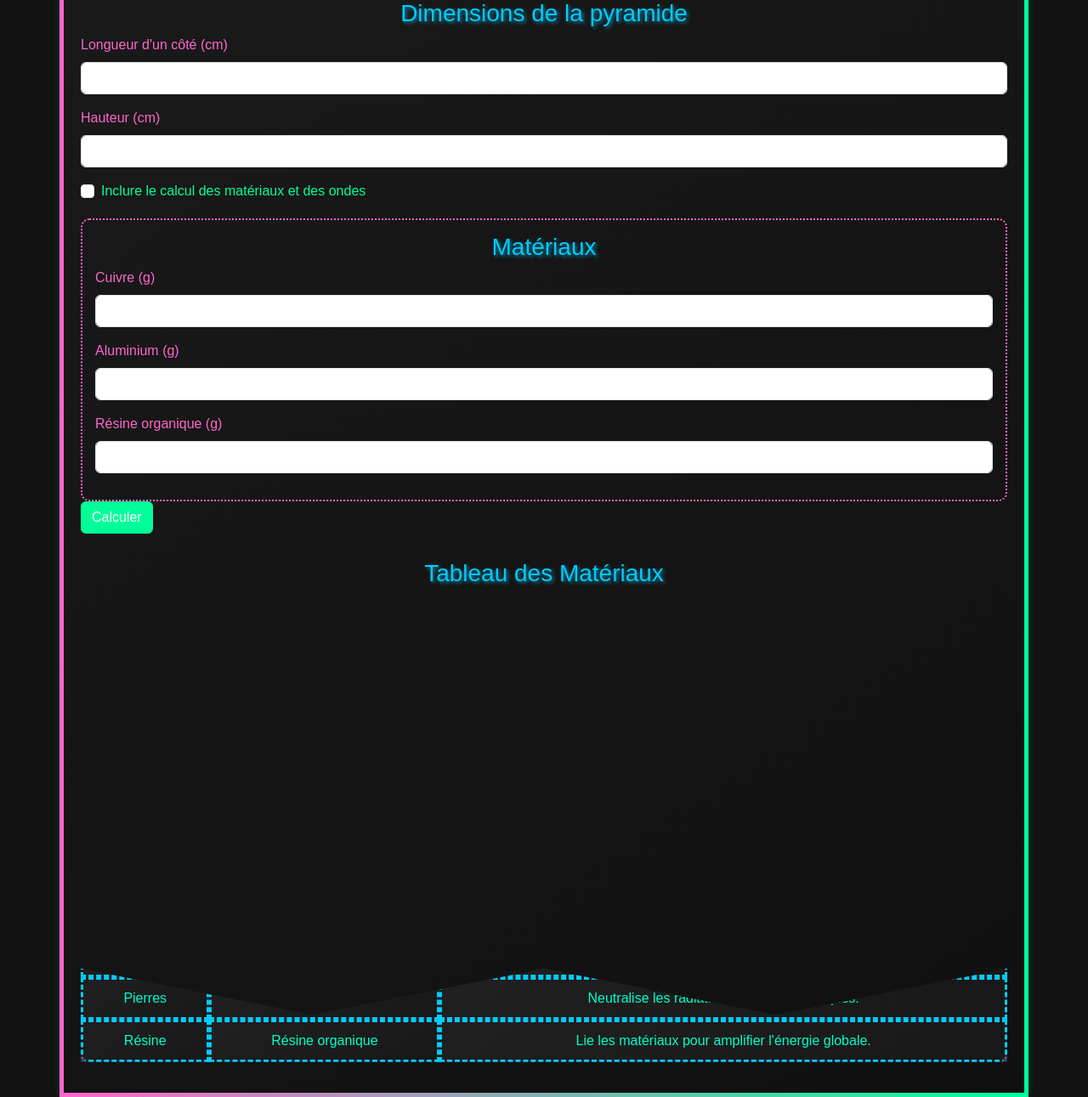
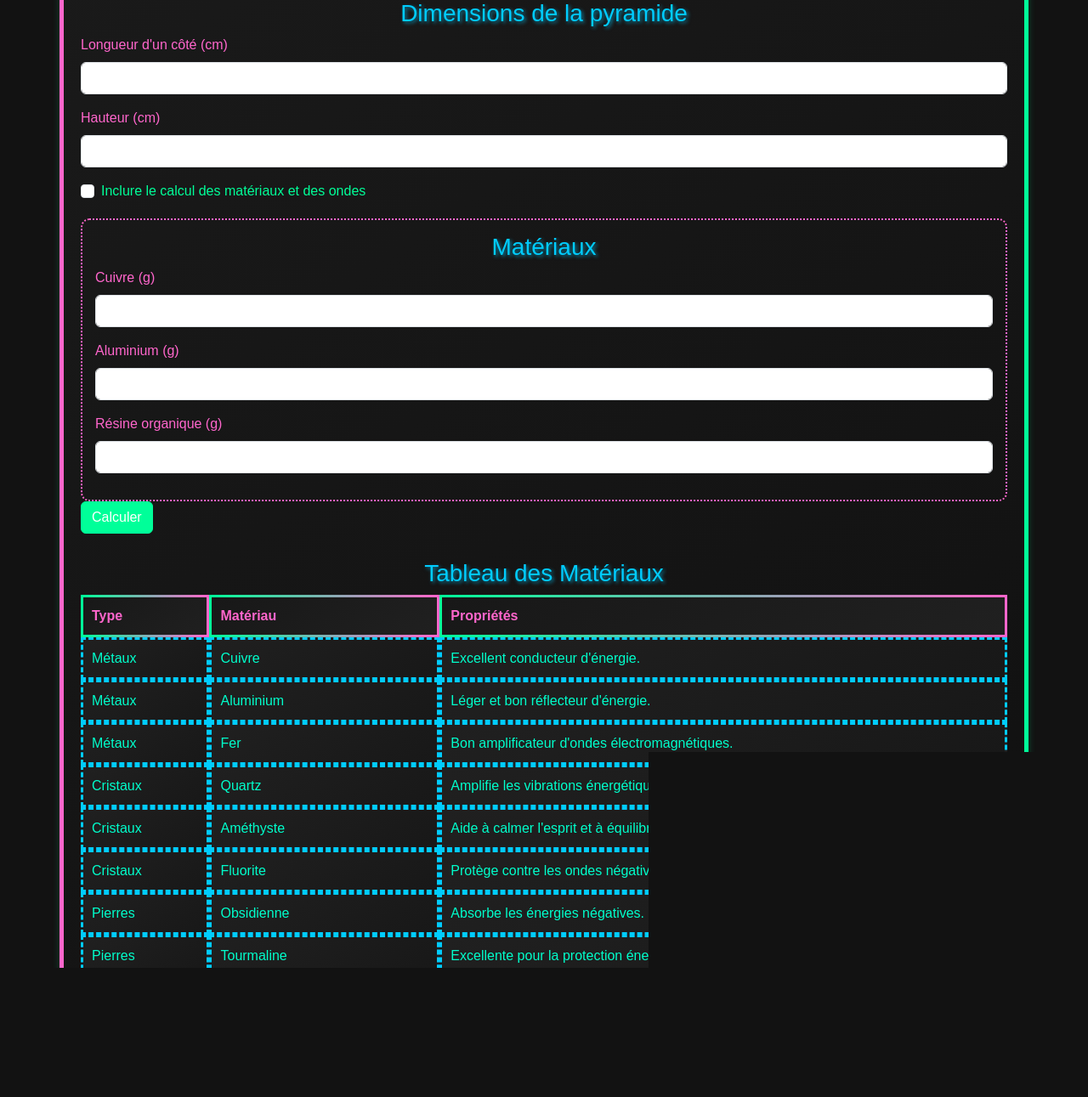
Before and after one commit to tucommenceapousser/orgocalc, a Flask app: page / in a window 1280 px wide. Shown: the part 132-1423 px from the top of the page at 85% size. Run offline with Flask 3, Linux system fonts and the light colour scheme.

Commit message:
Update index.html

```diff
--- a/templates/index.html
+++ b/templates/index.html
@@ -48,8 +48,9 @@
         }
         .table th {
             padding: 10px;
-            border: 3px dashed #ff66cc;
-            background: linear-gradient(145deg, #202020, #181818);
+            border: 3px dashed transparent;
+            border-image: linear-gradient(to right, #00ff99, #ff66cc) 1;
+            background: linear-gradient(145deg, #181818, #202020);
             color: #ff66cc;
         }
         .table td {
@@ -69,45 +70,6 @@
             border-radius: 10px;
             margin-top: 20px;
         }
-.custom-table {
-    border: 0;
-    box-shadow: 0 0 0 4px #00ff99;
-    clip-path: polygon(0% 80%, 25% 90%, 50% 80%, 75% 90%, 100% 80%, 100% 100%, 0% 100%);
-    background-clip: padding-box;
-    animation: glow 1.5s infinite;
-    border-radius: 10px; /* Ajoute des coins arrondis pour un effet fluide */
-    overflow: hidden; /* Assure que le contenu reste dans les bordures */
-}
-
-.custom-table thead {
-    background-color: #0d0d0d;
-    color: #00ffcc;
-    font-weight: bold;
-    border-bottom: 2px solid #00ccff;
-}
-
-.custom-table tbody tr {
-    background-color: #1a1a1a;
-    color: #ffffff;
-}
-
-.custom-table tbody tr:nth-child(odd) {
-    background-color: #262626;
-}
-
-.custom-table th, .custom-table td {
-    padding: 10px;
-    text-align: center;
-}
-
-@keyframes glow {
-    0%, 100% {
-        box-shadow: 0 0 10px #00ccff, inset 0 0 10px #00ccff;
-    }
-    50% {
-        box-shadow: 0 0 20px #ff66cc, inset 0 0 20px #ff66cc;
-    }
-}
     </style>
 </head>
 <body>
```
